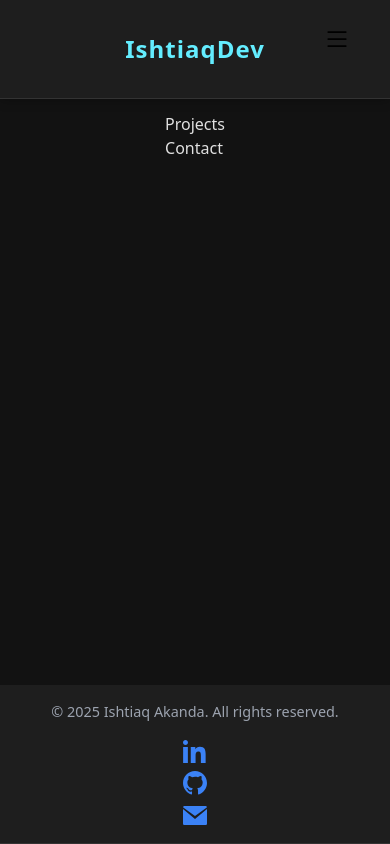
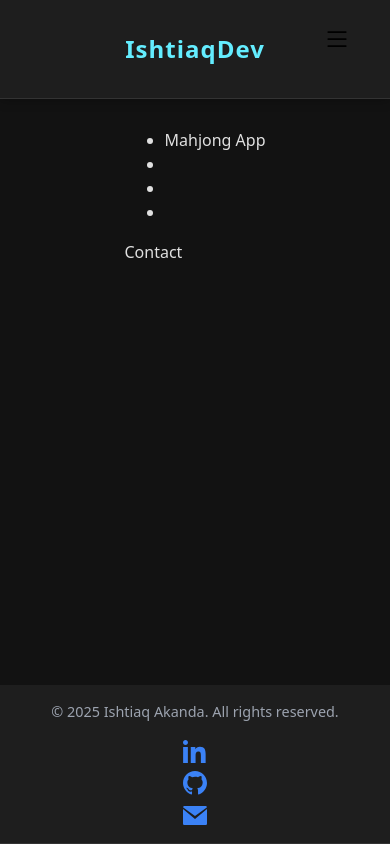
Before and after one commit to ishtiaqa1/NewReactPage, a React (Vite) app: page /projects in a window 390 px wide. Built offline with nearby package versions, Linux system fonts and the light colour scheme.

Commit message:
Made the home page more responsive

```diff
--- a/src/components/HomePage.css
+++ b/src/components/HomePage.css
@@ -22,7 +22,7 @@
 }
 
 .homepage-title {
-  font-size: 3rem;
+  font-size: clamp(2rem, 6vw, 4rem);
   font-weight: 800;
   margin-bottom: 1rem;
 }
--- a/src/components/Projects.jsx
+++ b/src/components/Projects.jsx
@@ -2,7 +2,16 @@ import React from 'react'
 
 const Projects = () => {
   return (
-    <div>Projects</div>
+    <nav className='projects'>
+      <div className='projects-container'>
+      <ul>
+        <li className='projectElement'>Mahjong App</li>
+        <li className='projectElement'></li>
+        <li className='projectElement'></li>
+        <li className='projectElement'></li>
+      </ul>
+      </div>
+    </nav>
   )
 }
 
--- a/src/index.css
+++ b/src/index.css
@@ -3,16 +3,13 @@
   line-height: 1.5;
   font-weight: 400;
   color: rgba(255, 255, 255, 0.87);
-  background-color: #121212; /* dark portfolio background */
+  background-color: #121212;
   font-synthesis: none;
   text-rendering: optimizeLegibility;
   -webkit-font-smoothing: antialiased;
   -moz-osx-font-smoothing: grayscale;
 }
 
-/* --------------------------
-   Reset & Base Styles
--------------------------- */
 html, body {
   margin: 0;
   padding: 0;
@@ -29,7 +26,6 @@ html, body {
   box-sizing: inherit;
 }
 
-/* Links */
 a {
   font-weight: 500;
   color: #64edff;
@@ -41,7 +37,6 @@ a:hover {
   color: #38bdf8;
 }
 
-/* Buttons */
 button {
   border-radius: 8px;
   border: 1px solid transparent;
@@ -58,20 +53,16 @@ button:hover {
   border-color: #646cff;
 }
 
-/* Headings */
 h1 {
   font-size: 3.2em;
   line-height: 1.1;
 }
 
-/* --------------------------
-   Layout & Page Flow
--------------------------- */
 body {
   display: flex;
   flex-direction: column;
   min-height: 100vh;
-  padding-top: 80px;       /* navbar height */
+  padding-top: 80px;
   margin: 0;
 }
 
@@ -81,10 +72,6 @@ body {
   flex-direction: column;
 }
 
-
-/* --------------------------
-   Navbar Styles
--------------------------- */
 .navBar {
   width: 100%;
   position: fixed;
@@ -146,7 +133,6 @@ body {
   color: #38bdf8;
 }
 
-/* Responsive Navbar */
 @media (max-width: 768px) {
   .nav-container {
     flex-direction: column;
@@ -172,9 +158,6 @@ body {
   }
 }
 
-/* --------------------------
-   Footer Styles
--------------------------- */
 .footer {
   width: 100%;
   background-color: #0f172a;
@@ -215,7 +198,6 @@ body {
   fill: currentColor;
 }
 
-/* Responsive Footer */
 @media (max-width: 480px) {
   .footer-links {
     flex-direction: column;
```
